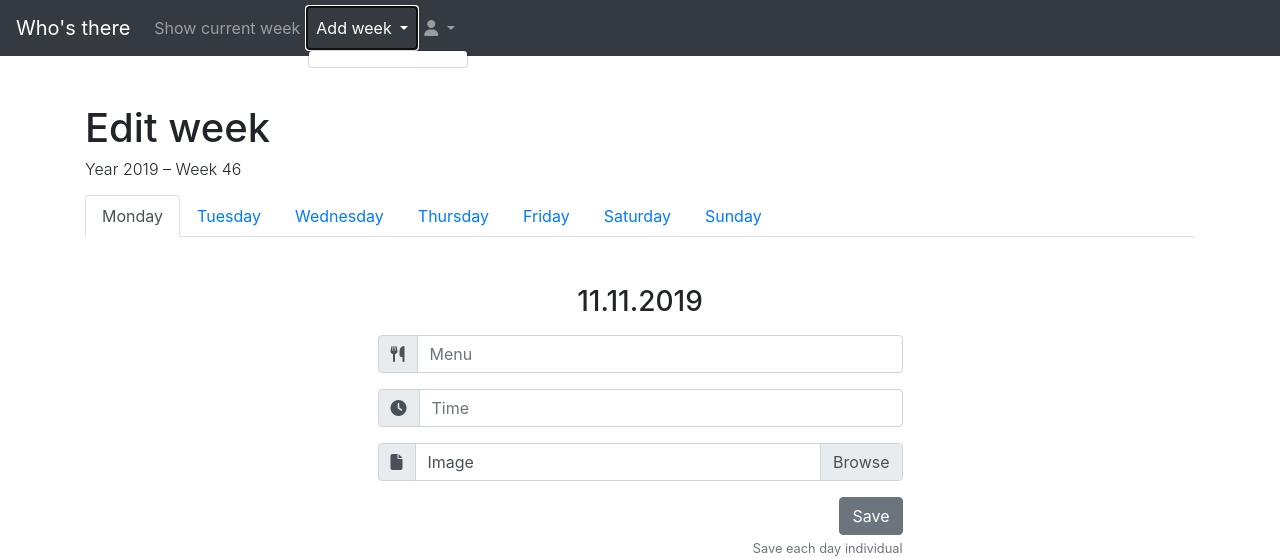
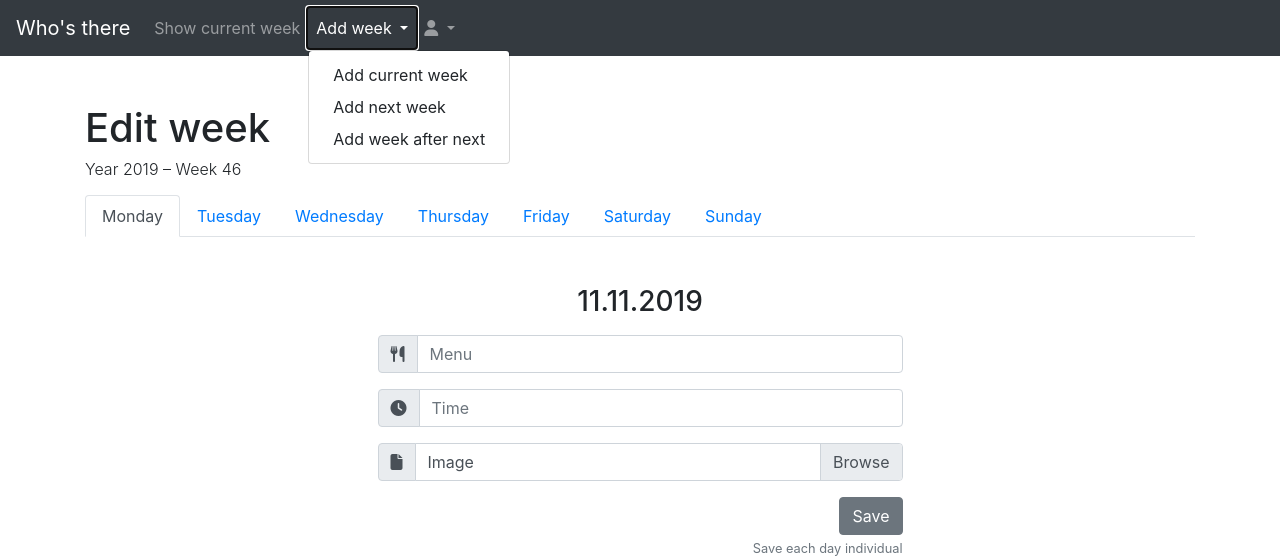
Before and after one commit to zperee/whos-there, a Flask app: page /week/editor/2019/46 in a window 1280 px wide, after a click on "Add week". Shown: the top 558 px of the page. Run offline with Flask 2, Linux system fonts and the light colour scheme; some libraries are stand-ins or nearby versions.

Commit message:
Finished refactoring main.py

```diff
--- a/libs/date_helper.py
+++ b/libs/date_helper.py
@@ -31,6 +31,24 @@ def get_current_year():
     """
     now = datetime.datetime.now()
     return now.year
+
+def get_week_number_url(**weeks_from_now):
+    """Summary
+    Args:
+        weeks_from_now (int): Weeks in the future
+    Returns:
+        week_number: Week number in the future
+    """
+    year = get_current_year()
+    week_number = get_current_week_number()
+
+    if weeks_from_now:
+        week_number += weeks_from_now
+        if week_number > 52:
+            week_number = week_number - 52
+            year += 1
+
+    return year
 
 def calculate_week_from_date(date):
     """Summary
--- a/main.py
+++ b/main.py
@@ -7,9 +7,7 @@ from flask import redirect
 
 from libs import week_handler
 from libs import person_handler
-from libs import file_helper
 from libs import date_helper
-from libs import person_handler
 
 app = Flask("Who's there")
 
@@ -18,10 +16,22 @@ app = Flask("Who's there")
 def index():
     return redirect("/week/show")
 
-'''
-@app.route("/week/add/")
+@app.route("/week/editor/")
+@app.route("/week/editor/<year>/<week_number>", methods=['GET', 'POST'])
+def edit_week(year=None, week_number=None):
+    valid_url_input = date_helper.validate_week_input(year, week_number)
+    if not valid_url_input: # If the input is not valid redirect to current week
+       return redirect_if_not_valid('/week/editor/')
+
+    if request.method == 'POST':
+        week_data = week_handler.update_week(request, year, week_number)
+    else:
+        week_data = week_handler.load_week(year, week_number)
+
+    return render_template("add_week.html", week=week_data)
+
 @app.route("/week/add/<future>")
-def add_week(future=None):
+def add_week(future):
     week_number = int(date_helper.get_current_week_number())
     year = int(date_helper.get_current_year())
     if (future and future.isdigit()):
@@ -31,28 +41,12 @@ def add_week(future=None):
             year += 1
     url = '%s%s%s%s' % ('/week/editor/', str(year), '/', str(week_number))
     return redirect(url)
-'''
-
-@app.route("/week/editor/", methods=['GET', 'POST'])
-@app.route("/week/editor/<year>/<week_number>", methods=['GET', 'POST'])
-def edit_week(year=None, week_number=None):
-    valid_url_input = date_helper.validate_week_input(year, week_number)
-    if(not valid_url_input): # If the input is not valid redirect to current week
-       return redirect_if_not_valid('/week/editor/')
-
-    if request.method == 'POST':
-        week_data = week_handler.update_week(request, year, week_number)
-    else:
-        week_data = week_handler.load_week(year, week_number)
-
-    return render_template("add_week.html", week=week_data)
 
 @app.route("/week/show/")
 @app.route("/week/show/<year>/<week_number>")
 def show_week(year=None, week_number=None):
     valid_url_input = date_helper.validate_week_input(year, week_number)
-    print(valid_url_input)
-    if(not valid_url_input): # If the input is not valid redirect to current week
+    if not valid_url_input: # If the input is not valid redirect to current week
         return redirect_if_not_valid('/week/show/')
 
     week_data = week_handler.load_week(year, week_number)
@@ -62,7 +56,7 @@ def show_week(year=None, week_number=None):
 @app.route("/vote/<person>/<year>/<week_number>")
 def vote(year=None, week_number=None, person=None):
     valid_url_input = date_helper.validate_week_input(year, week_number)
-    if(not valid_url_input): # If the input is not valid redirect to current week
+    if not valid_url_input: # If the input is not valid redirect to current week
         return redirect_if_not_valid('/vote/' + person + '/')
 
     week_data = week_handler.load_week(year, week_number)
--- a/templates/navigation_template.html
+++ b/templates/navigation_template.html
@@ -15,7 +15,9 @@
                     Add week
                 </a>
                 <div class="dropdown-menu" aria-labelledby="navbarDropdownMenuLink">
-
+                    <a class="dropdown-item" href="{{ url_for('add_week', future = 0) }}">Add current week</a>
+                    <a class="dropdown-item" href="{{ url_for('add_week', future = 1) }}">Add next week</a>
+                    <a class="dropdown-item" href="{{ url_for('add_week', future = 2) }}">Add week after next</a>
                 </div>
             </li>
             <li class="nav-item dropdown">
```
